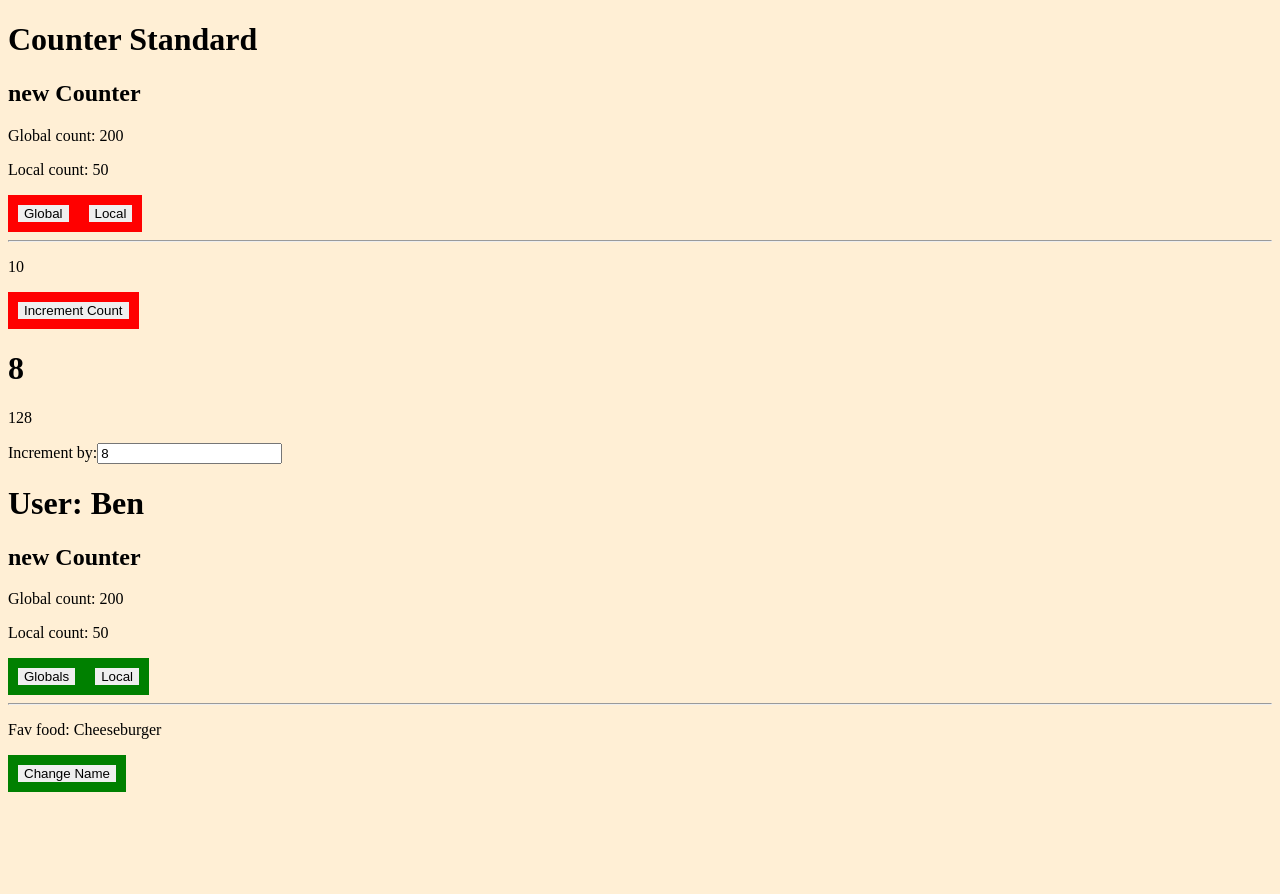
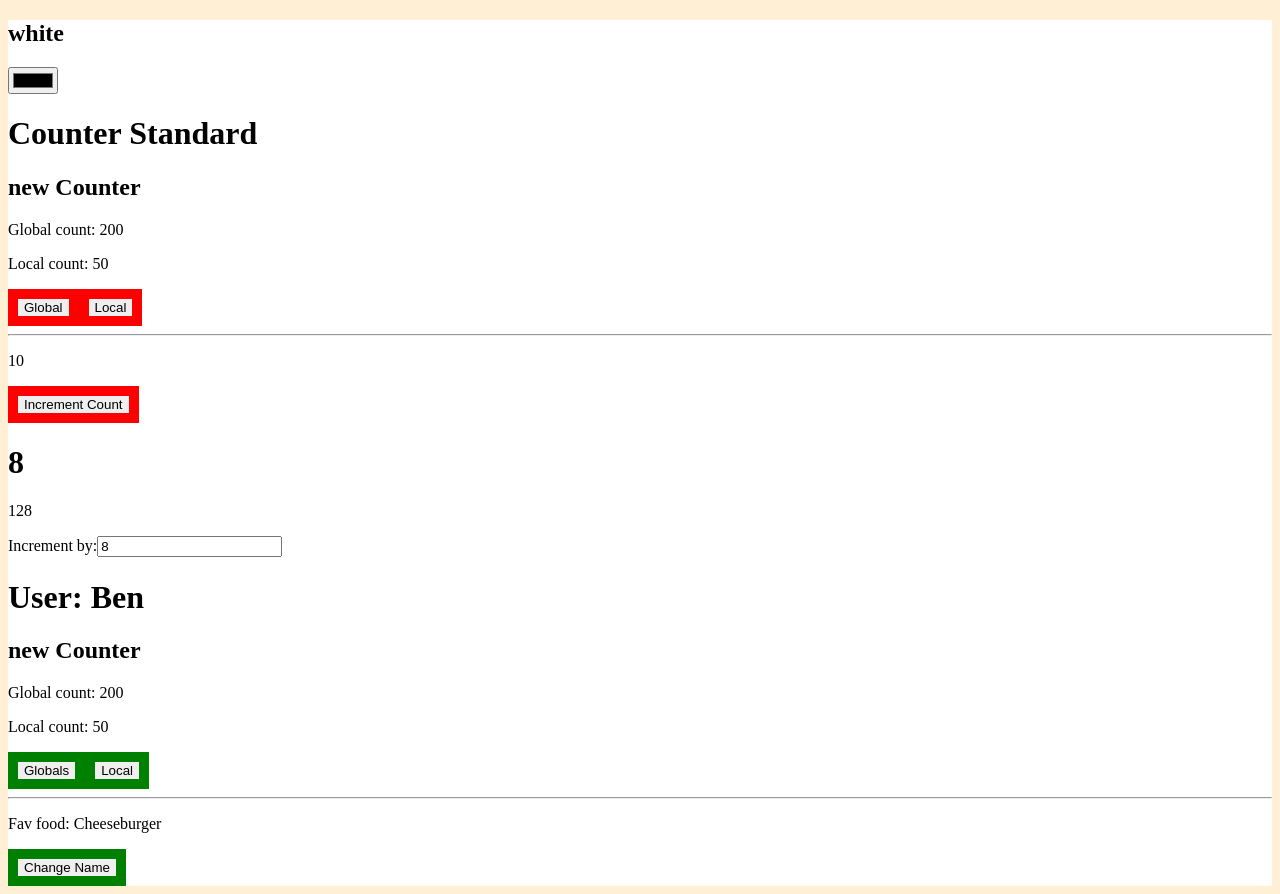
Before and after one commit to hiyongrui/intro-vue, a Vue app: page / in a window 1280 px wide. Before the commit the page ends 800 px from the top, so only its background shows below. Built offline with nearby package versions, Linux system fonts and the light colour scheme.

Commit message:
v-bind in css
color picker to change color based on javascript using ref(), binding with v-model and v-bind in css

```diff
--- a/src/App.vue
+++ b/src/App.vue
@@ -1,11 +1,18 @@
 <script setup>
 import BaseCounter from "./components/BaseCounter.vue";
 import UserCard from "./components/UserCard.vue";
+import { ref } from "vue";
+
+const colorPreference = ref("white");
 </script>
 
 <template>
-  <BaseCounter />
-  <UserCard :user="{ name: 'Ben', food: 'Cheeseburger' }" />
+  <div class="wrapper">
+    <h2>{{ colorPreference }}</h2>
+    <input type="color" v-model="colorPreference" />
+    <BaseCounter />
+    <UserCard :user="{ name: 'Ben', food: 'Cheeseburger' }" />
+  </div>
 </template>
 
 <style>
@@ -16,4 +23,8 @@ html {
 .button {
   border: 10px solid red;
 }
+
+.wrapper {
+  background-color: v-bind(colorPreference);
+}
 </style>
```
